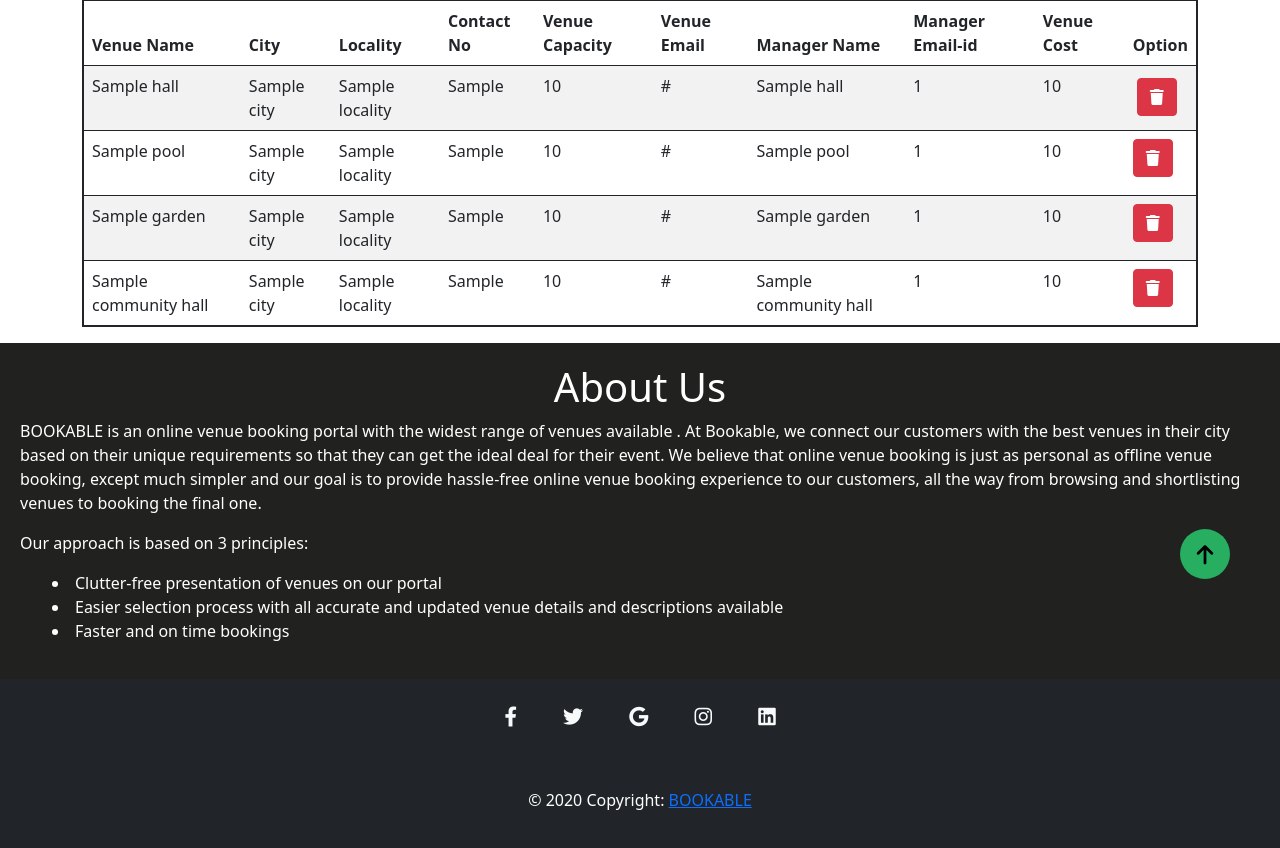
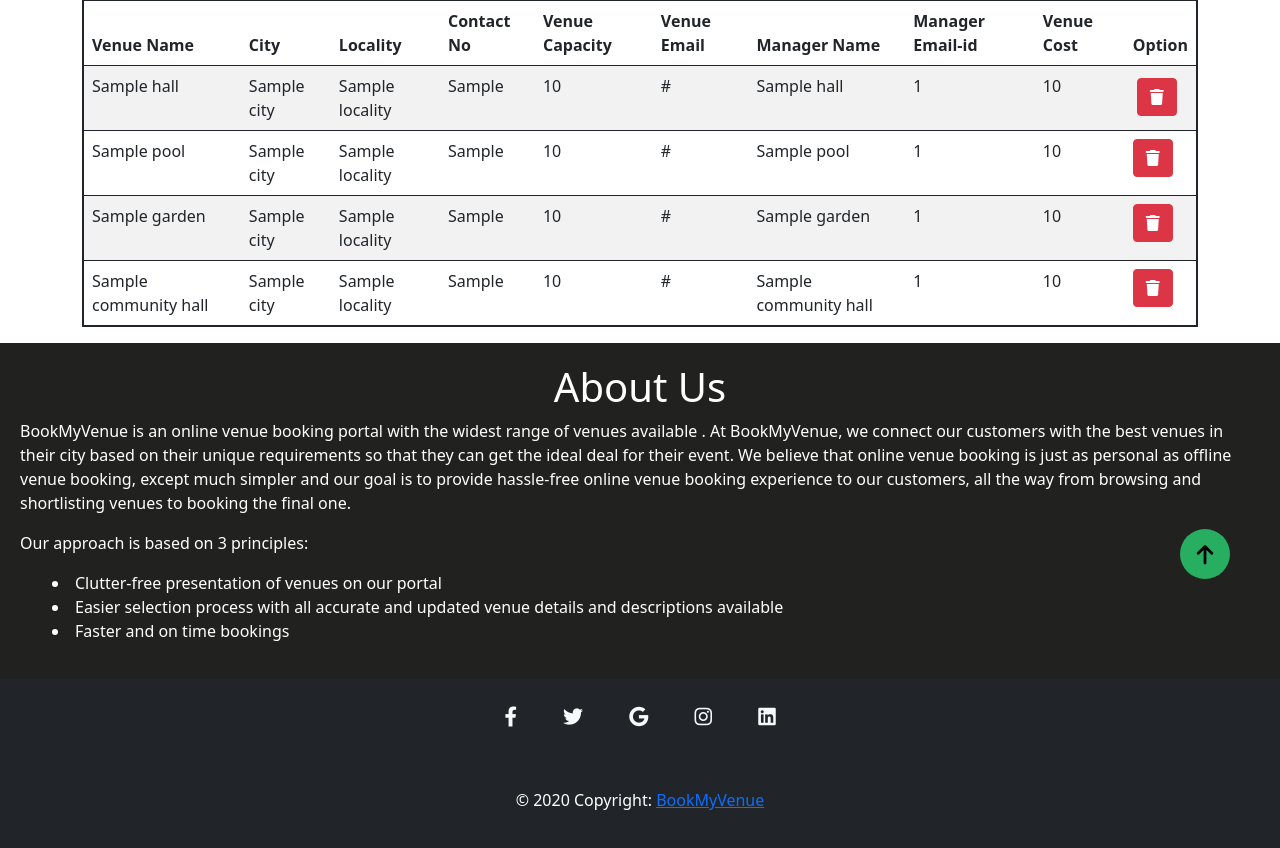
Before and after one commit to Utkarsh-Khatri/bmv, a Django app: template templates/admin.html in a window 1280 px wide. Shown: the part 181-1029 px from the top of the page. Run offline with Django 3.2, Linux system fonts and the light colour scheme; the template is opened without the code that fills it: most values are stand-ins (such as "Sample title", 1, 10 or a date in 2020).

Commit message:
Changed-bookable-bookmyvenue

```diff
--- a/templates/SignUp.html
+++ b/templates/SignUp.html
@@ -56,7 +56,7 @@
 
                   <div class="mb-4 flex items-center">
                     <input type="checkbox" id="terms" class="form-checkbox h-4 w-4 text-blue-600" checked>
-                    <label for="terms" class="ml-2 text-gray-600">I agree with the terms and conditions of BOOKABLE</label>
+                    <label for="terms" class="ml-2 text-gray-600">I agree with the terms and conditions of BookMyVenue</label>
                   </div>
 
                   <button type="submit" class="w-full bg-blue-600 text-white p-3 rounded hover:bg-blue-700">Register</button>
--- a/templates/admin.html
+++ b/templates/admin.html
@@ -239,8 +239,8 @@
                                         aria-atomic="true">
                                         <div class="toast-header">
                                             <img src="{% static 'Teal Modern Company Logo (2).png' %}"
-                                                class="rounded me-2" alt="Bookable.com" width="30" height="24">
-                                            <strong class="me-auto">BOOKABLE</strong>
+                                                class="rounded me-2" alt="BookMyVenue.com" width="30" height="24">
+                                            <strong class="me-auto">BookMyVenue</strong>
                                             <small>Contact-US</small>
                                             <button type="button" class="btn-close" data-bs-dismiss="toast"
                                                 aria-label="Close"></button>
@@ -518,7 +518,7 @@
     <!--About Us -->
     <div id="about-us">
         <h1 class="about">About Us</h1>
-        <p>BOOKABLE is an online venue booking portal with the widest range of venues available . At Bookable, we
+        <p>BookMyVenue is an online venue booking portal with the widest range of venues available . At BookMyVenue, we
             connect
             our customers with the best venues in their city based on their unique requirements so that they can get the
             ideal
@@ -575,7 +575,7 @@
         <div class="footer bg-dark">
             <div class="row">
                 <div class="col text-center text-white  ">
-                    <p>© 2020 Copyright: <a href="#">BOOKABLE</a></p>
+                    <p>© 2020 Copyright: <a href="#">BookMyVenue</a></p>
 
                 </div>
             </div>
--- a/templates/index.html
+++ b/templates/index.html
@@ -680,7 +680,7 @@
 
   <hr id="hr2">
 
-  <!--WhyBookable-->
+  <!--WhyBookMyVenue-->
   <section class="why">
     <br><br>
     <div class="b-1"><a href="#"><br><br><br><br><br><img src="{% static 'money.png' %}" alt=""></a><br><b><br>
```
